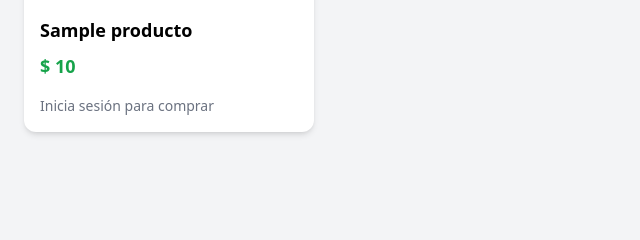
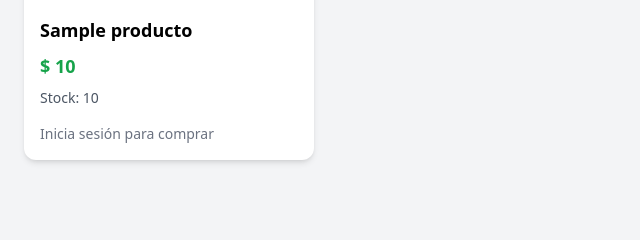
Before and after one commit to SamDiper/ProyectoLenguaje, a PHP site: page /index.php in a window 1280 px wide. Shown: the part 324-564 px from the top of the page, without its empty margins (0-640 px from the left). Run offline with PHP 8.4, Linux system fonts and the light colour scheme; tables that the repository leaves empty hold one stand-in row (values such as "Sample post"); data that the repository does not hold is empty; some libraries are stand-ins or nearby versions.

Commit message:
Mejore la visualización de productos con mejoras en el estado del stock y el formulario de compra.

```diff
--- a/front/index.php
+++ b/front/index.php
@@ -32,7 +32,10 @@ $result = $stmt->get_result();
 
         <div class="bg-white rounded-xl shadow-md hover:shadow-lg transition overflow-hidden">
 
-                <img src="<?php echo $p['imagen']; ?>" class="w-full h-40 object-cover">
+            <img
+                src="<?php echo $p['imagen']; ?>"
+                class="w-full h-40 object-cover <?php if($p['stock'] == 0) echo 'grayscale opacity-60'; ?>"
+            >
 
             <div class="p-4">
 
@@ -40,8 +43,20 @@ $result = $stmt->get_result();
                     <?php echo $p['nombre']; ?>
                 </h3>
 
-                    <p class="text-green-600 font-bold text-lg mb-4">
+                <p class="font-bold text-lg mb-2 <?php
+                    if($p['stock'] == 0){
+                        echo "text-gray-400";
+                    }else{
+                        echo "text-green-600";
+                    }
+                ?>"
+                >
                     $ <?php echo number_format($p['precio'], 0, ",", "."); ?>
+
+                </p>
+
+                <p class="text-sm mb-4 <?php echo $p['stock'] == 0 ? 'text-red-500 font-semibold' : 'text-gray-600'; ?>">
+                    Stock: <?php echo $p['stock']; ?>
                 </p>
 
                 <?php if (isset($_SESSION['user_id'])) { ?>
@@ -61,14 +76,23 @@ $result = $stmt->get_result();
                             min="1"
                             max="<?php echo $p['stock']; ?>"
                             class="w-full mb-4 px-3 py-2 border rounded-lg"
+                            <?php if($p['stock'] == 0) echo "disabled"; ?>
                             required
                         >
 
                         <button
                             type="submit"
-                                class="w-full bg-blue-600 text-white py-2 rounded-lg hover:bg-blue-700 transition"
+                            class="w-full py-2 rounded-lg transition
+                            <?php
+                                if($p['stock'] == 0){
+                                    echo "bg-gray-400 cursor-not-allowed";
+                                }else{
+                                    echo "bg-blue-600 text-white hover:bg-blue-700";
+                                }
+                            ?>"
+                            <?php if($p['stock'] == 0) echo "disabled"; ?>
                         >
-                                Comprar
+                            <?php echo $p['stock'] == 0 ? "Agotado" : "Comprar"; ?>
                         </button>
 
                     </form>
```
Lines whose indentation alone changed are shown as unchanged.
